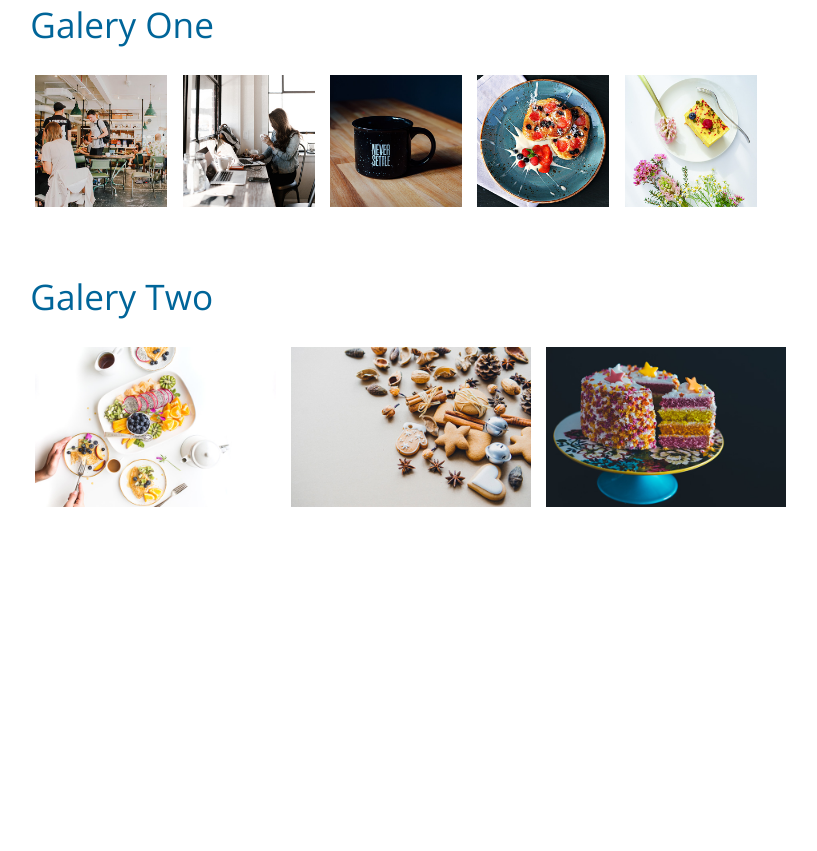
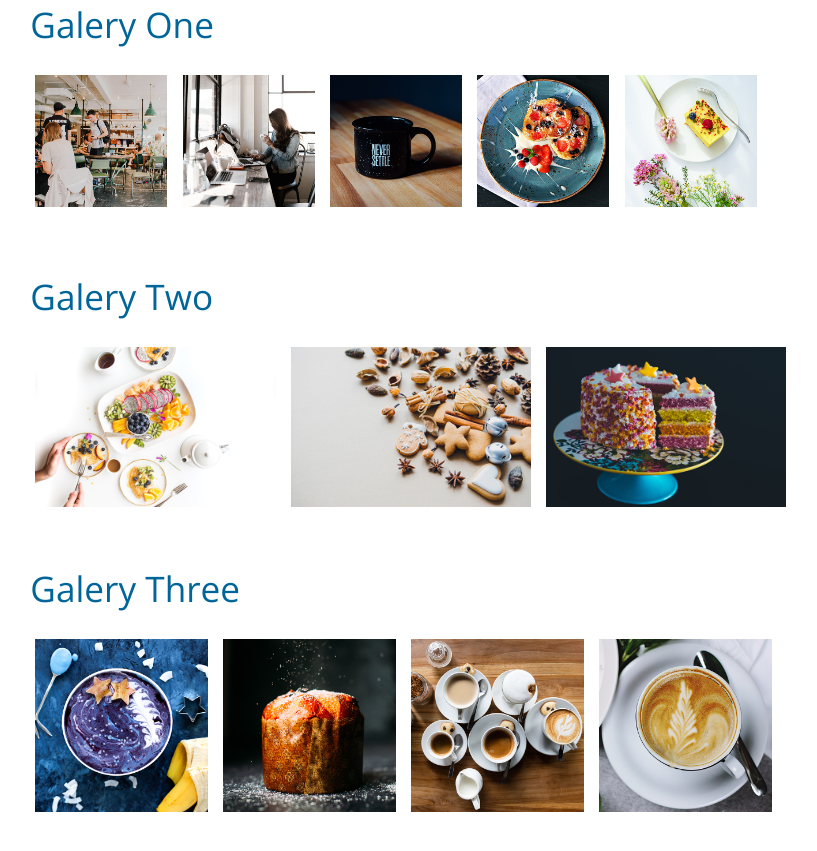
Before and after one commit to oussamabouchikhi/Neaty, a plain HTML site: page index.html in a window 1280 px wide. Shown: the part 1791-2642 px from the top of the page, without its empty margins (439-1256 px from the left). Before the commit the page ends 2358 px from the top, so only its background shows below. Drawn offline with nearby package versions, Linux system fonts and the light colour scheme.

Commit message:
Design galery three

```diff
--- a/css/main.css
+++ b/css/main.css
@@ -156,3 +156,16 @@ header img {
 .galery-two .img-container{
     margin: 0 -10px;
 }
+
+/* Galery three */
+.galery-three {
+  margin: 7% 0 7% 5%;
+}
+.galery-three .img-container {
+    margin: 0 -10px;
+}
+.galery-three h2 {
+  color: #006599;
+  margin-bottom: 30px;
+  font-size: 2.2rem;
+}
--- a/index.html
+++ b/index.html
@@ -106,6 +106,29 @@
         </div>
       </div>
       <!-- Galery three -->
+      <div class="galery-three">
+        <h2>Galery Three</h2>
+        <div class="col-xs-6 col-sm-3 d-inline-block img-container">
+          <a href="images/neaty-11.jpg">
+            <img class="img-fluid" src="images/neaty-11.jpg" alt="">
+          </a>
+        </div>
+        <div class="col-xs-6 col-sm-3 d-inline-block img-container">
+          <a href="images/neaty-12.jpg">
+            <img class="img-fluid" src="images/neaty-12.jpg" alt="">
+          </a>
+        </div>
+        <div class="col-xs-6 col-sm-3 d-inline-block img-container">
+          <a href="images/neaty-13.jpg">
+            <img class="img-fluid" src="images/neaty-13.jpg" alt="">
+          </a>
+        </div>
+        <div class="col-xs-6 col-sm-3 d-inline-block img-container">
+          <a href="images/neaty-14.jpg">
+            <img class="img-fluid" src="images/neaty-14.jpg" alt="">
+          </a>
+        </div>
+      </div>
     </section>
     <!-- Main content section start -->
 
```
